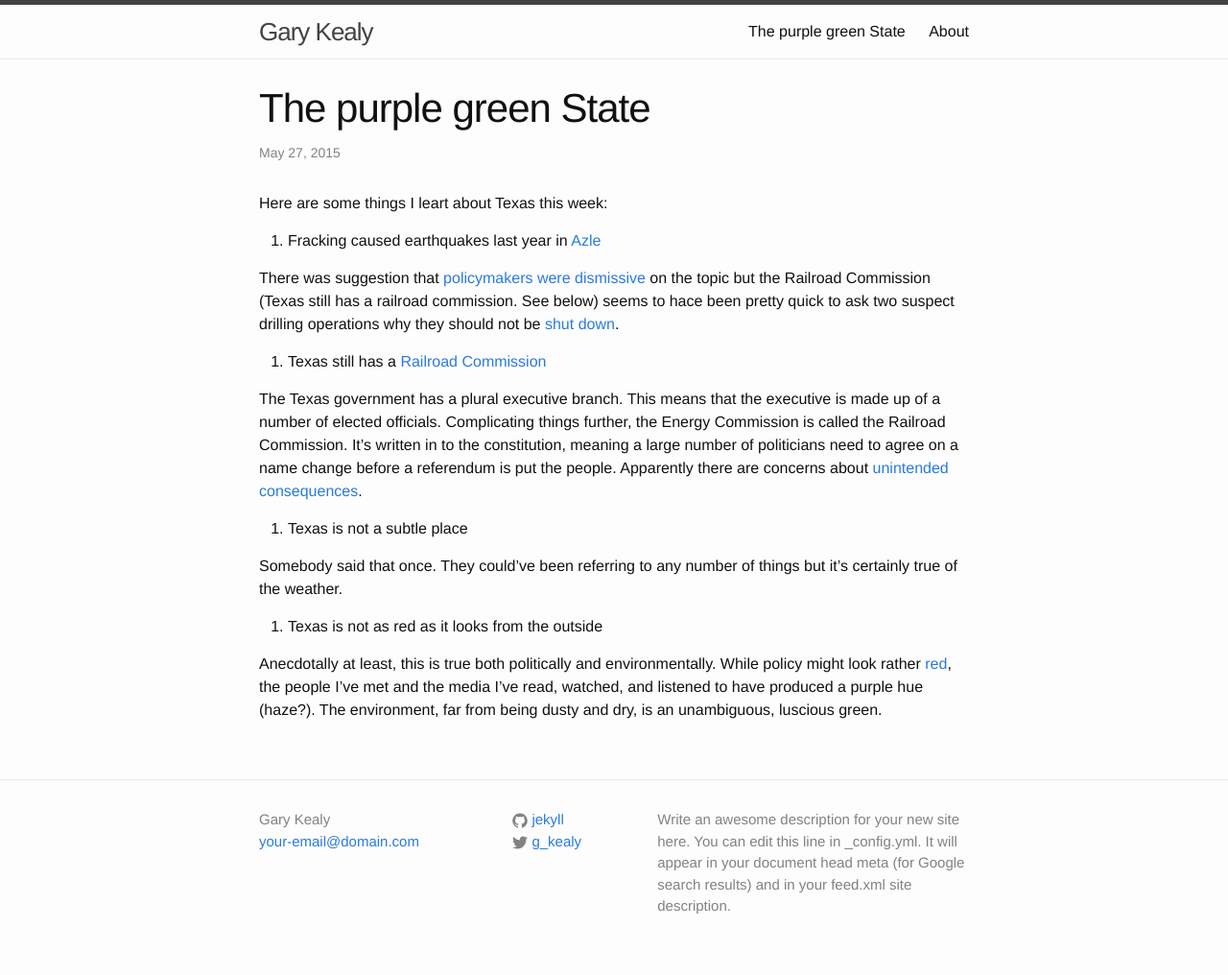
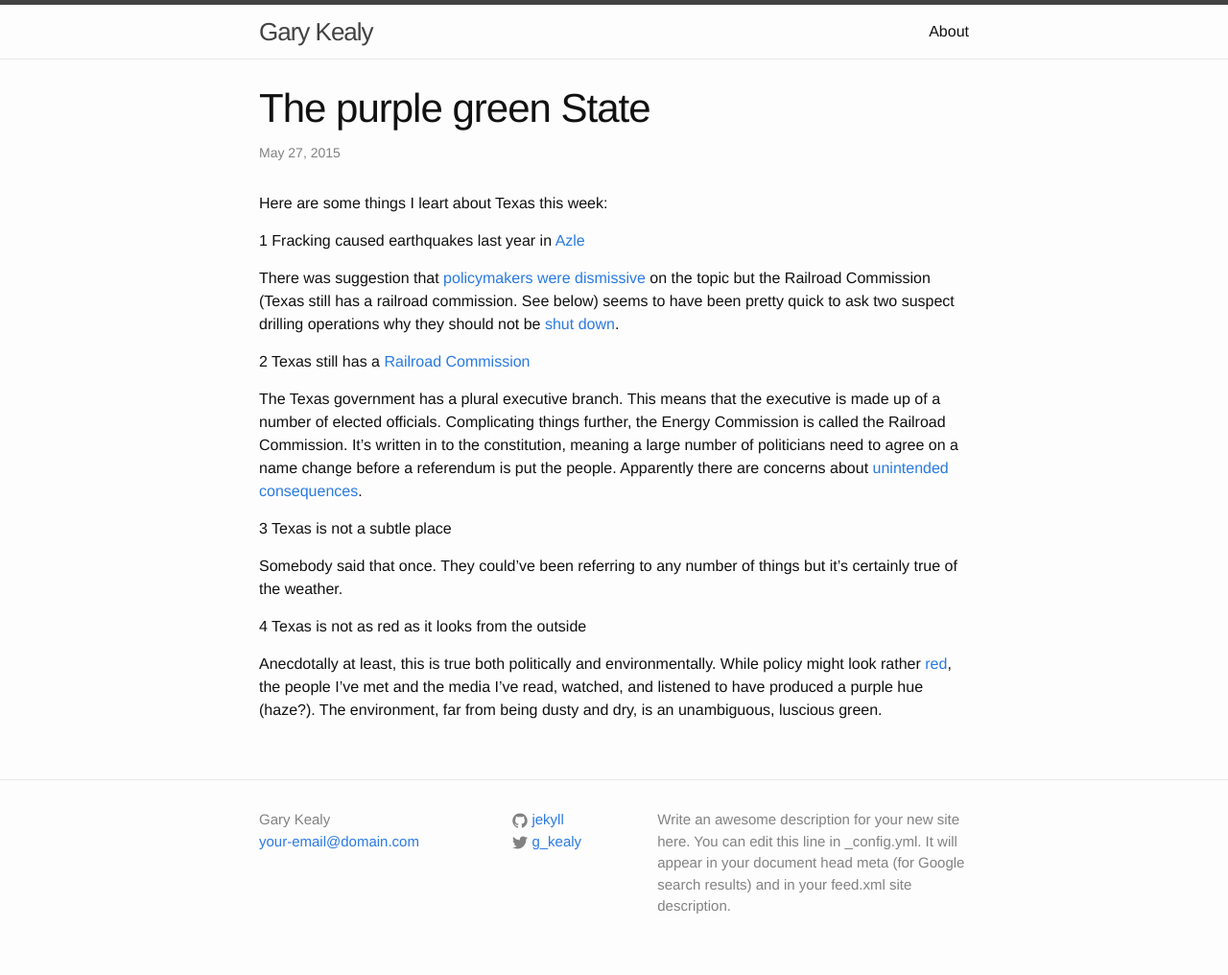
Before and after one commit to gkealy/gkealy.github.io, a Jekyll site: the page built from _posts/2015-05-27-the-purple-green-state.markdown, in a window 1280 px wide. Shown: the whole page at 96% size. Built offline with Jekyll 4.4.1, drawn with Linux system fonts in a browser that asks for light colours; a style sheet for code colours, icons or effects is not loaded.

Commit message:
post to folder

```diff
--- a/_posts/2015-05-27-the-purple-green-state.markdown
+++ b/_posts/2015-05-27-the-purple-green-state.markdown
@@ -5,18 +5,18 @@
 ---
 Here are some things I leart about Texas this week:
 
-1. Fracking caused earthquakes last year in [Azle](http://www.smu.edu/News/2015/earthquakes-azle-report-21april2015)
+1 Fracking caused earthquakes last year in [Azle](http://www.smu.edu/News/2015/earthquakes-azle-report-21april2015)
 
-There was suggestion that [policymakers were dismissive](http://www.mystatesman.com/news/news/texas-policymakers-unconvinced-as-scientists-link-/nk2st/?) on the topic but the Railroad Commission (Texas still has a railroad commission. See below) seems to hace been pretty quick to ask two suspect drilling operations why they should not be [shut down](http://www.star-telegram.com/news/business/barnett-shale/article19437057.html).
+There was suggestion that [policymakers were dismissive](http://www.mystatesman.com/news/news/texas-policymakers-unconvinced-as-scientists-link-/nk2st/?) on the topic but the Railroad Commission (Texas still has a railroad commission. See below) seems to have been pretty quick to ask two suspect drilling operations why they should not be [shut down](http://www.star-telegram.com/news/business/barnett-shale/article19437057.html).
 
-2. Texas still has a [Railroad Commission](http://www.rrc.state.tx.us/)
+2 Texas still has a [Railroad Commission](http://www.rrc.state.tx.us/)
 
 The Texas government has a plural executive branch. This means that the executive is made up of a number of elected officials. Complicating things further, the Energy Commission is called the Railroad Commission. It's written in to the constitution, meaning a large number of politicians need to agree on a name change before a referendum is put the people. Apparently there are concerns about [unintended consequences](http://www.texastribune.org/2015/04/20/texas-mulls-railroad-commission-name-change-again/).
 
-3. Texas is not a subtle place
+3 Texas is not a subtle place
 
 Somebody said that once. They could've been referring to any number of things but it's certainly true of the weather.
 
-4. Texas is not as red as it looks from the outside
+4 Texas is not as red as it looks from the outside
 
 Anecdotally at least, this is true both politically and environmentally. While policy might look rather [red](http://www.texastribune.org/2015/04/22/first-bill-against-same-sex-marriage-passes-commit/comments/), the people I've met and the media I've read, watched, and listened to have produced a purple hue (haze?). The environment, far from being dusty and dry, is an unambiguous, luscious green.
```
Also changed, not shown: 2015-05-27-the-purple-green-state.markdown (deleted, +0 -22 lines).
